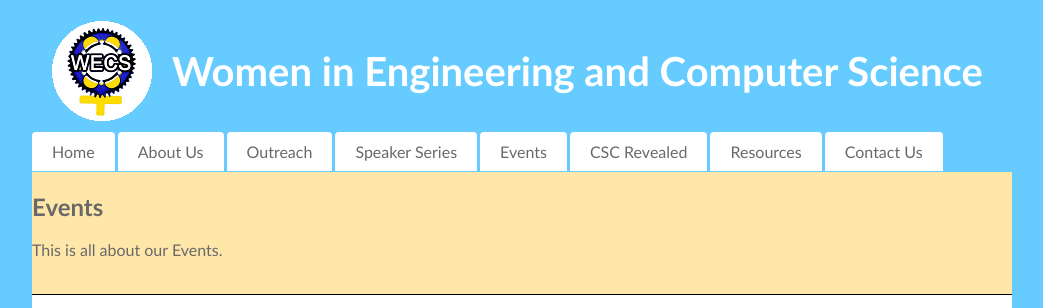
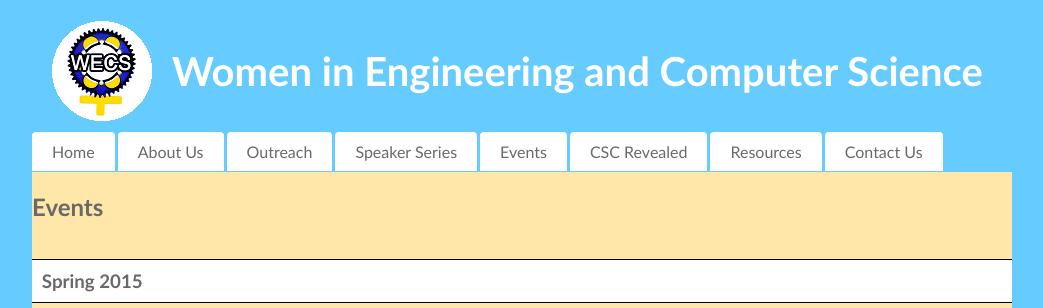
Before and after one commit to lauragro/wecs, a plain HTML site: page events.html in a window 1280 px wide. Shown: the top 308 px of the page, without its empty margins (118-1161 px from the left). Drawn offline with Linux system fonts and the light colour scheme.

Commit message:
removed editing note

```diff
--- a/events.html
+++ b/events.html
@@ -14,7 +14,6 @@
 
     <div id="main">
         <h2>Events</h2>
-        <p>This is all about our Events.</p>
 
         <!-- Spring 2015 -->
         <h3>Spring 2015</h3>
```
